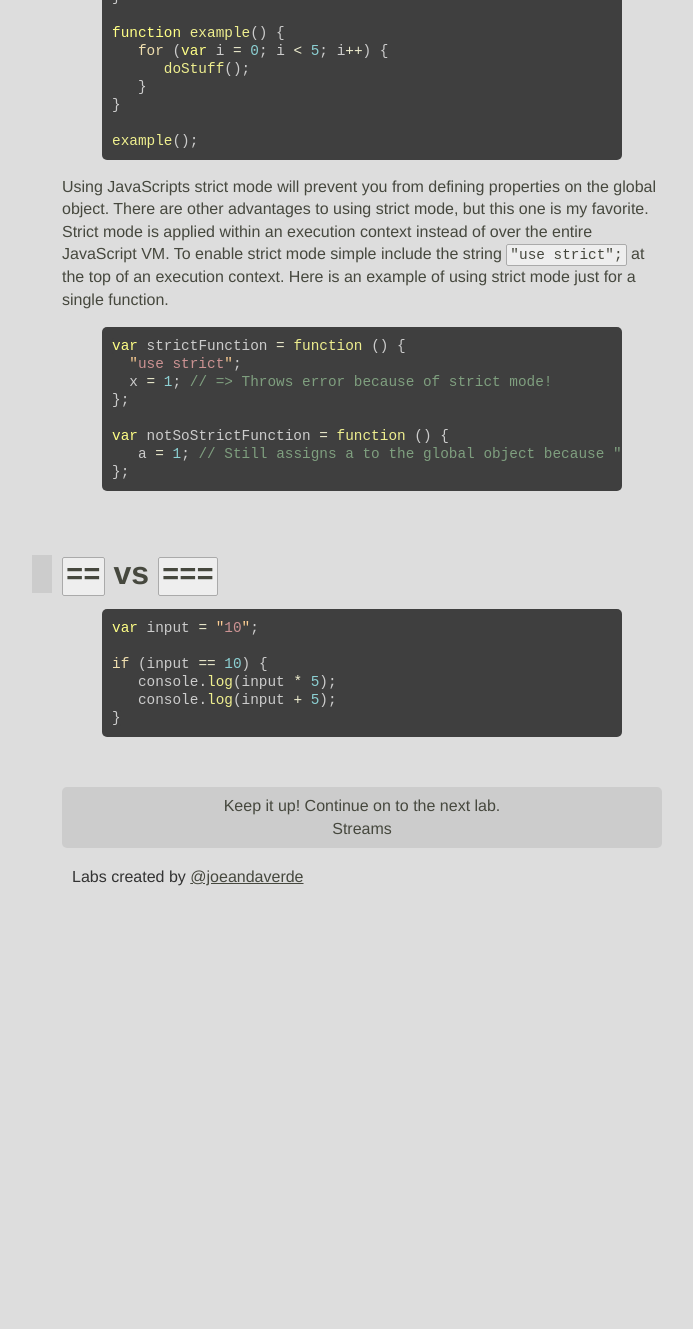
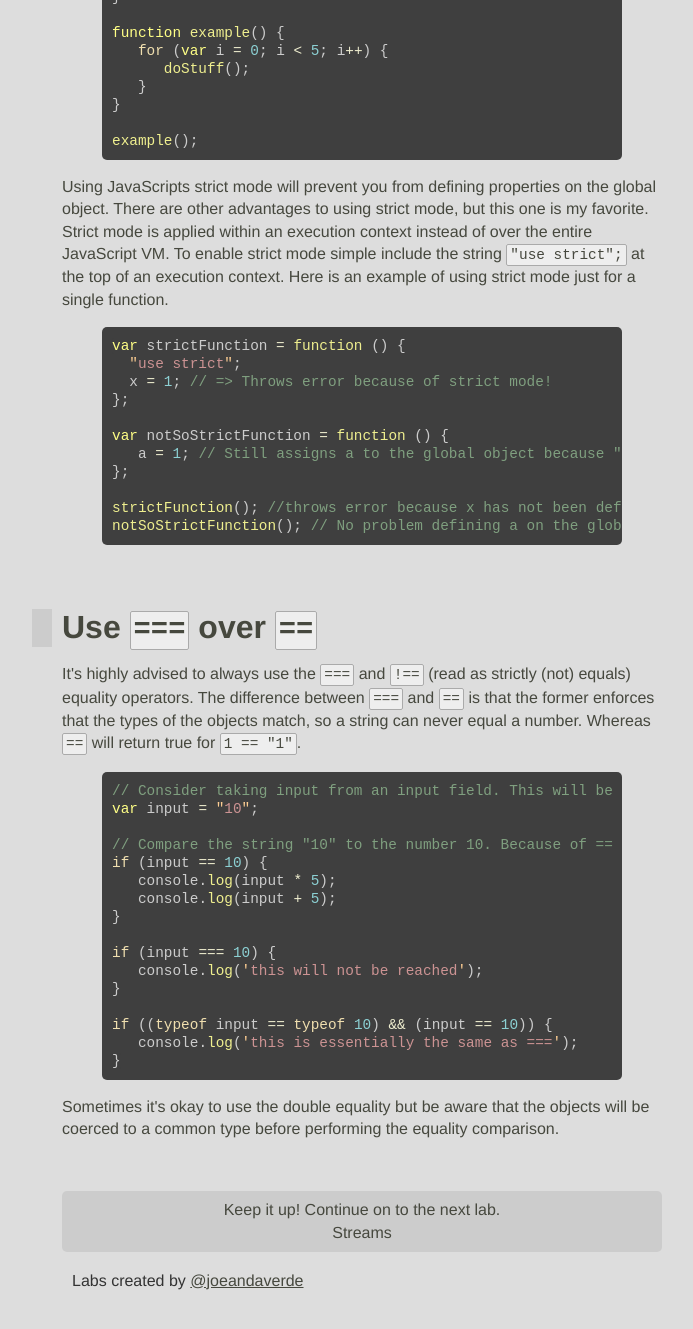
Before and after one commit to JavaScriptKC/workshop, a Jekyll site: the page built from _posts/2014-2-17-javascript-must-knows.md, in a window 1280 px wide and 1400 px high, scrolled down 3614 px. Shown: the top 1329 px of the window, without its empty margins (278-971 px from the left). Built offline with Jekyll 4.4.1, drawn with Linux system fonts in a browser that asks for light colours; nearby versions of some CDN libraries; some web fonts are replaced; comment, search, counter and statistics services are not loaded; before the commit the page ends 4610 px from its top, so only the background shows below that.

Commit message:
Updated equals

````diff
--- a/_posts/2014-2-17-javascript-must-knows.md
+++ b/_posts/2014-2-17-javascript-must-knows.md
@@ -176,15 +176,32 @@ var notSoStrictFunction = function () {
    a = 1; // Still assigns a to the global object because "use strict" has not been applied to this execution context. No error is thrown.
 };
 
+strictFunction(); //throws error because x has not been defined
+notSoStrictFunction(); // No problem defining a on the global object
 {% endhighlight %}
 
-# ```==``` vs ```===```
+# Use ```===``` over ```==```
+
+It\'s highly advised to always use the `===` and `!==` (read as strictly (not) equals) equality operators. The difference between `===` and `==` is that the former enforces that the types of the objects match, so a string can never equal a number. Whereas `==` will return true for `1 == "1"`.
 
 {% highlight javascript %}
+// Consider taking input from an input field. This will be a string.
 var input = "10";
 
+// Compare the string "10" to the number 10. Because of == the number is coerced to a string.
 if (input == 10) {
    console.log(input * 5);
    console.log(input + 5);
 }
+
+if (input === 10) {
+   console.log('this will not be reached');
+}
+
+if ((typeof input == typeof 10) && (input == 10)) {
+   console.log('this is essentially the same as ===');
+}
+
 {% endhighlight %}
+
+Sometimes it\'s okay to use the double equality but be aware that the objects will be coerced to a common type before performing the equality comparison.
````
